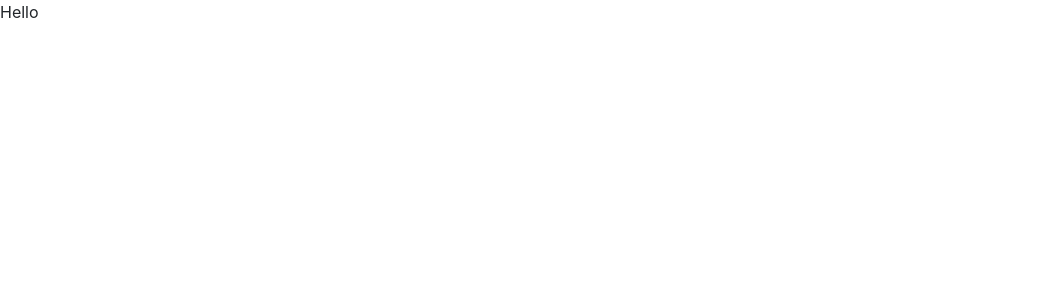
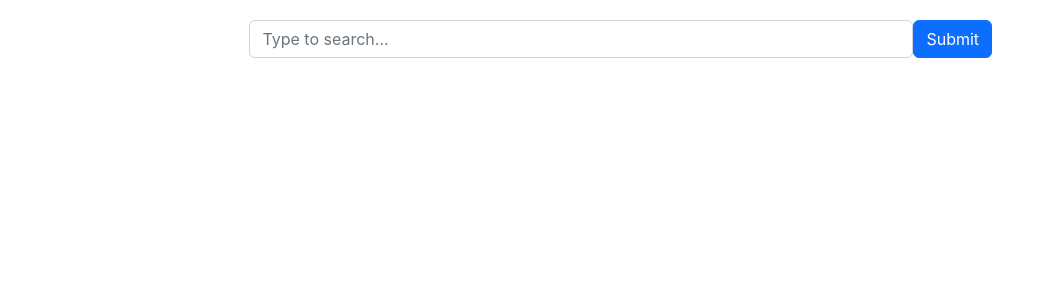
Before and after one commit to ValentynaBaranova/dictionary_react_app, a React (Create React App) app: page / in a window 1280 px wide. Shown: the top 300 px of the page, without its empty margins (0-1054 px from the left). Built offline with nearby package versions, Linux system fonts and the light colour scheme.

Commit message:
Created search form

```diff
--- a/src/App.js
+++ b/src/App.js
@@ -1,7 +1,14 @@
+import Dictinary from "./Dictinary";
 import "./App.css";
 
 function App() {
-  return <div className="App">Hello</div>;
+  return (
+    <div className="App">
+      <div className="container">
+        <Dictinary />
+      </div>
+    </div>
+  );
 }
 
 export default App;
--- /dev/null
+++ b/src/Dictinary.css
@@ -0,0 +1,9 @@
+form {
+  margin: 20px auto;
+  width: 70%;
+}
+
+.search {
+  width: 85%;
+  float: left;
+}
--- /dev/null
+++ b/src/Dictinary.js
@@ -0,0 +1,27 @@
+import React, { useState } from "react";
+import "./Dictinary.css";
+
+export default function Dictinary() {
+  const [keyword, SetKeyword] = useState("");
+  function search(event) {
+    event.preventDefault();
+    alert(`My word inside input is ${keyword}`);
+  }
+
+  function showKeywords(event) {
+    SetKeyword(event.target.value);
+  }
+  return (
+    <div className="Dictinary">
+      <form onSubmit={search}>
+        <input
+          type="search"
+          class="form-control search"
+          placeholder="Type to search..."
+          onChange={showKeywords}
+        />
+        <input type="submit" className="btn btn-primary" />
+      </form>
+    </div>
+  );
+}
```
